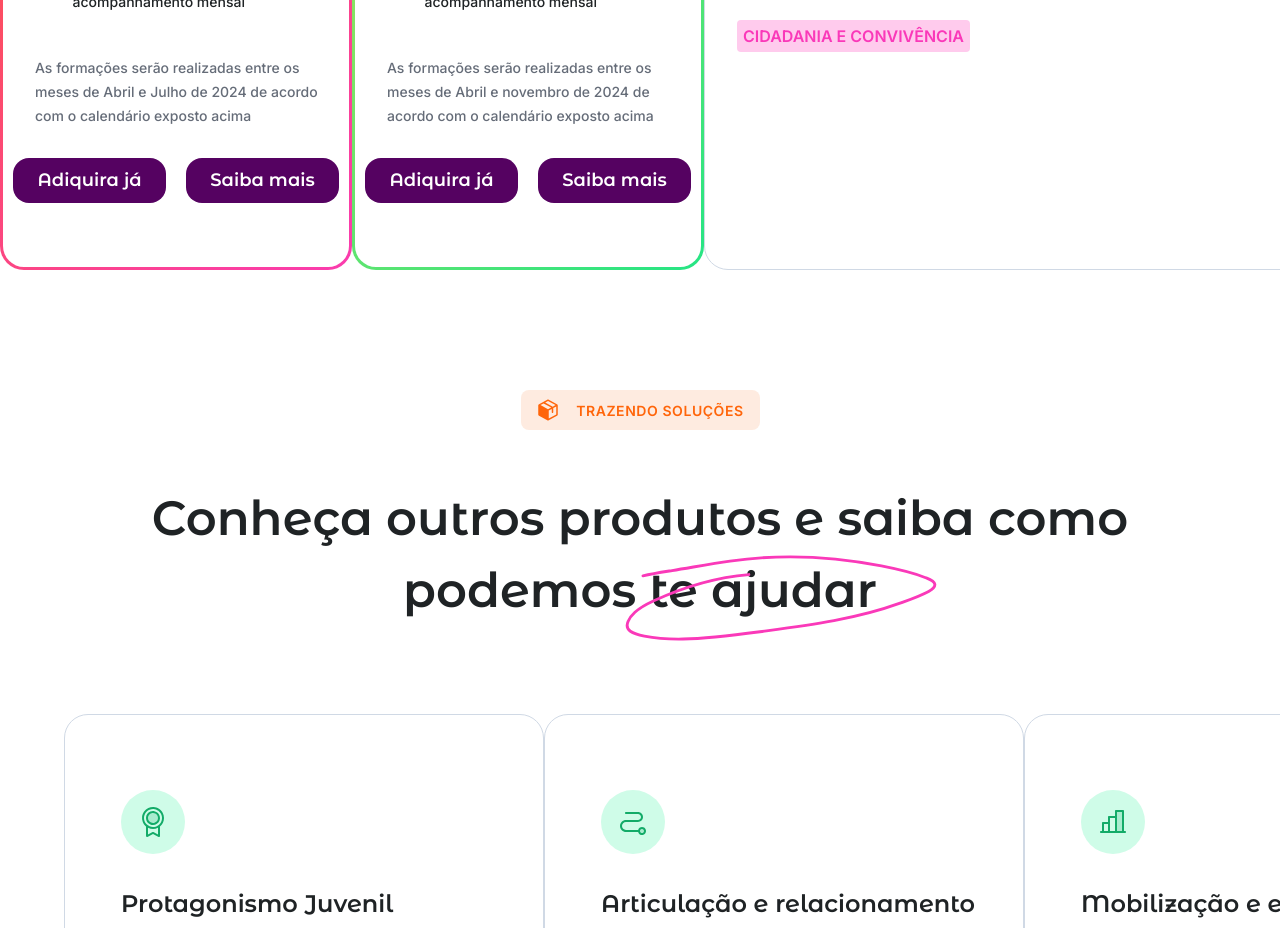
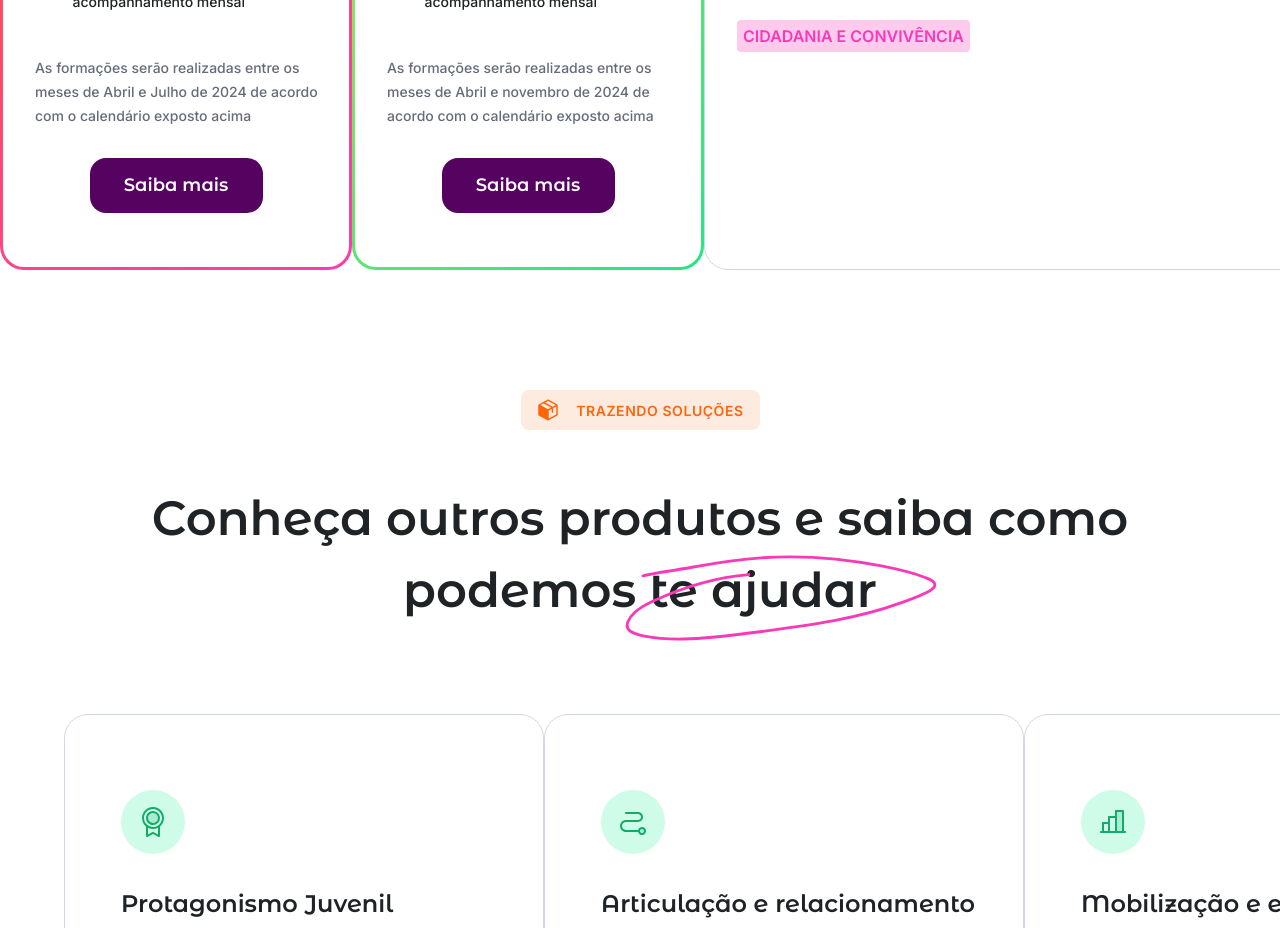
Before and after one commit to AlyssonSene/site_traco, a React (Vite) app: page / in a window 1280 px wide. Shown: the part 2500-3428 px from the top of the page. Built offline with nearby package versions, Linux system fonts and the light colour scheme.

Commit message:
[FIX]Corrigindo alguns bugs

```diff
--- a/src/components/molecules/FormMolecule.tsx
+++ b/src/components/molecules/FormMolecule.tsx
@@ -1,6 +1,7 @@
 import React from 'react'
 import { icons } from '../../assets/icons'
 import * as C from '../../styles/formStyles'
+import ButtonAtom from '../atoms/ButtonAtom'
 import ImageAtom from '../atoms/ImageAtom'
 import InputAtom from '../atoms/InputAtom'
 import TextAtom from '../atoms/TextAtom'
@@ -36,6 +37,15 @@ const FormMolecule: React.FC = () => {
 					<InputAtom type={'tel'} />
 				</div>
 			</C.Form>
+			<C.Line />
+			<C.Buttons>
+				<div className='cancel'>
+					<ButtonAtom text={'Cancelar'} />
+				</div>
+				<div className='sending'>
+					<ButtonAtom text={'enviar'} />
+				</div>
+			</C.Buttons>
 		</C.FormContainer>
 	)
 }
--- a/src/components/molecules/ProductsMolecule.tsx
+++ b/src/components/molecules/ProductsMolecule.tsx
@@ -112,9 +112,9 @@ const ProductsMolecule: React.FC<ICard> = ({
 				<TextAtom text={description} type={'span'} />
 			</C.Description>
 			<C.Buttons>
-				<C.subscribeButton>
+				{/* <C.subscribeButton>
 					<ButtonAtom text={'Adiquira já'} />
-				</C.subscribeButton>
+				</C.subscribeButton> */}
 				<C.subscribeButton>
 					<ButtonAtom text={'Saiba mais'} onClick={() => setShow(true)} />
 				</C.subscribeButton>
--- a/src/styles/formStyles.tsx
+++ b/src/styles/formStyles.tsx
@@ -45,6 +45,7 @@ export const Form = styled.div`
 	display: flex;
 	flex-direction: column;
 	width: 100%;
+	height: 70%;
 	padding: 45px;
 	div {
 		display: flex;
@@ -71,3 +72,45 @@ export const Form = styled.div`
 		margin-bottom: 5px;
 	}
 `
+
+export const Buttons = styled.div`
+	display: flex;
+	align-items: center;
+	justify-content: flex-end;
+	width: 100%;
+	margin: 50px;
+	padding-right: 25px;
+	.cancel {
+		button {
+			margin-right: 25px;
+			width: 195px;
+			height: 65px;
+			border-radius: 16px;
+			border: 1px solid #d0d9e5;
+			background: #fff;
+			color: #1f2325;
+			text-align: center;
+			font-family: 'Montserrat Alternates';
+			font-size: 18px;
+			font-style: normal;
+			font-weight: 600;
+			line-height: 27px;
+		}
+	}
+
+	.sending {
+		button {
+			width: 195px;
+			height: 65px;
+			border-radius: 16px;
+			background: #550261;
+			color: #fff;
+			text-align: center;
+			font-family: 'Montserrat Alternates';
+			font-size: 18px;
+			font-style: normal;
+			font-weight: 600;
+			line-height: 27px;
+		}
+	}
+`
--- a/src/styles/productsStyles.tsx
+++ b/src/styles/productsStyles.tsx
@@ -197,10 +197,11 @@ export const Description = styled.div`
 `
 export const Buttons = styled.div`
 	display: flex;
+	justify-content: center;
 `
 export const subscribeButton = styled.div`
 	width: 50%;
-	height: 45px;
+	height: 55px;
 	border-radius: 16px;
 	background: #550261;
 	cursor: pointer;
```
